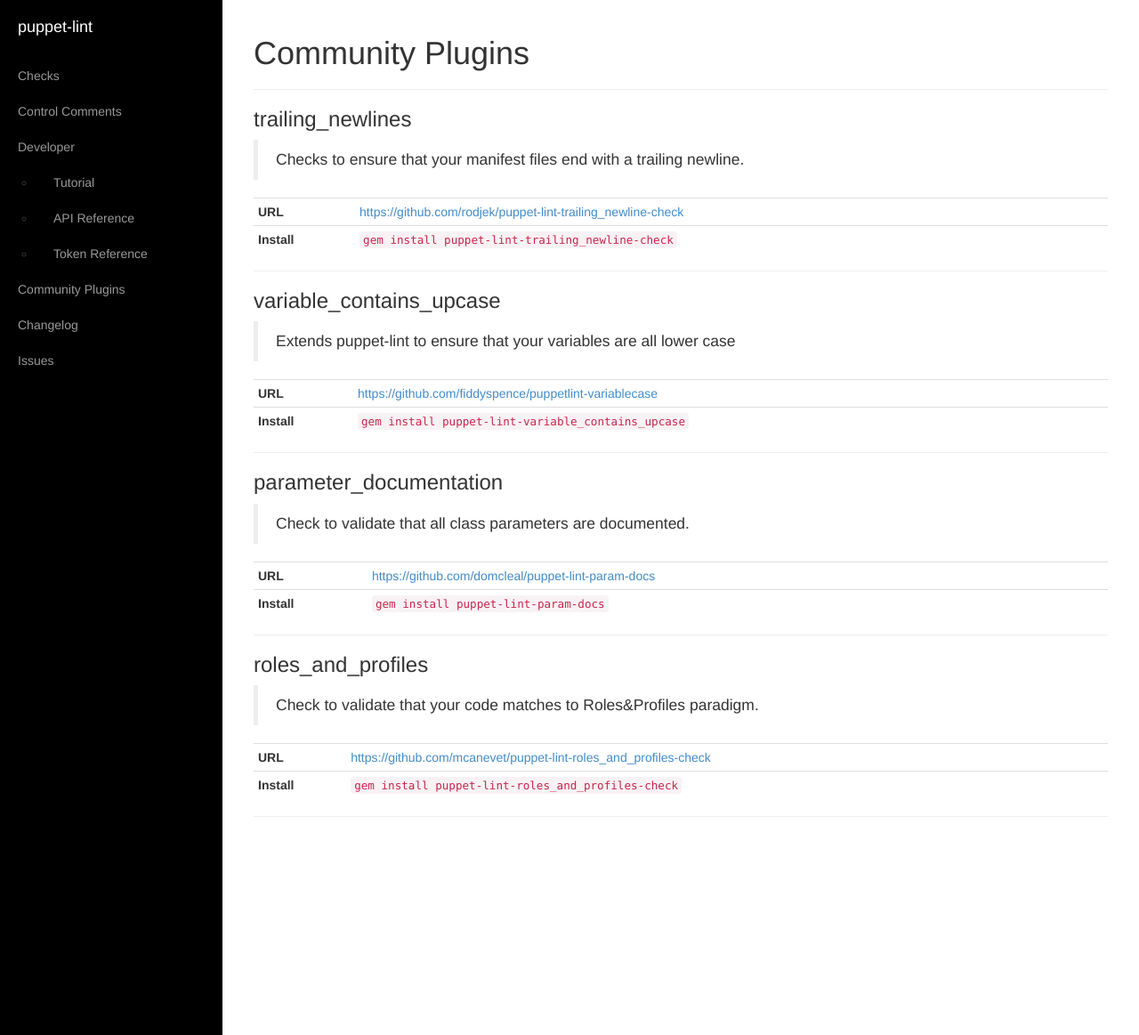
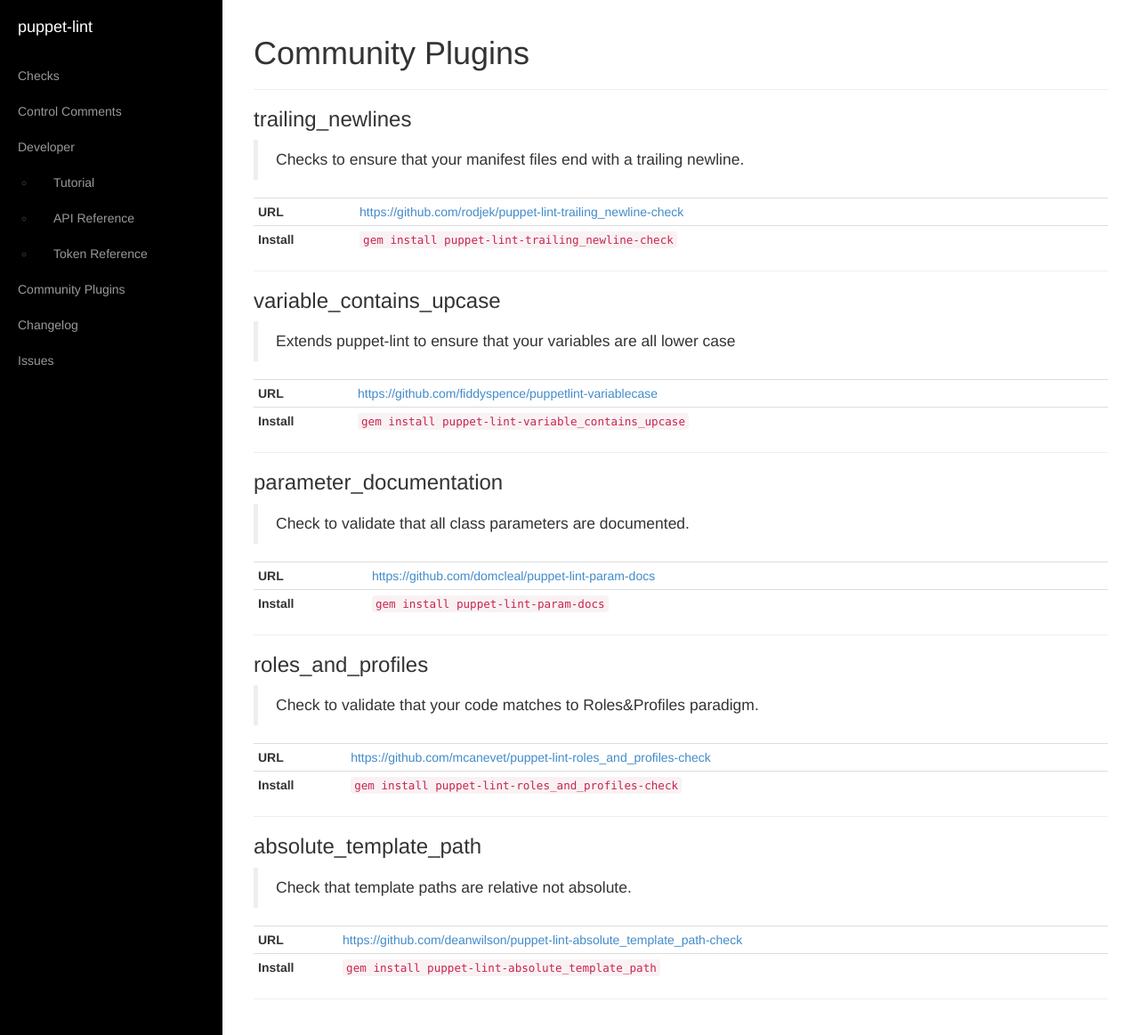
Before and after one commit to rodjek/puppet-lint, a Jekyll site: the page built from plugins/index.md, in a window 1280 px wide and 1163 px high. Shown: the whole window at 89% size. Built offline with Jekyll 4.4.1, drawn with Linux system fonts in a browser that asks for light colours.

Commit message:
plugins: Add absolute template path check

```diff
--- a/plugins/index.md
+++ b/plugins/index.md
@@ -44,3 +44,13 @@
 {: .table .table-condensed }
 
 ---
+
+### absolute_template_path
+
+> Check that template paths are relative not absolute.
+
+| **URL**     | <https://github.com/deanwilson/puppet-lint-absolute_template_path-check> |
+| **Install** | `gem install puppet-lint-absolute_template_path`                         |
+{: .table .table-condensed }
+
+---
```
